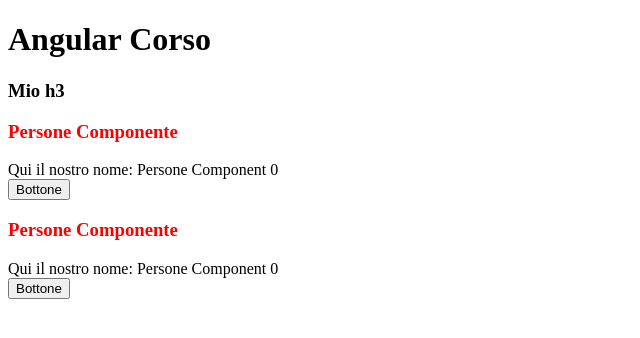
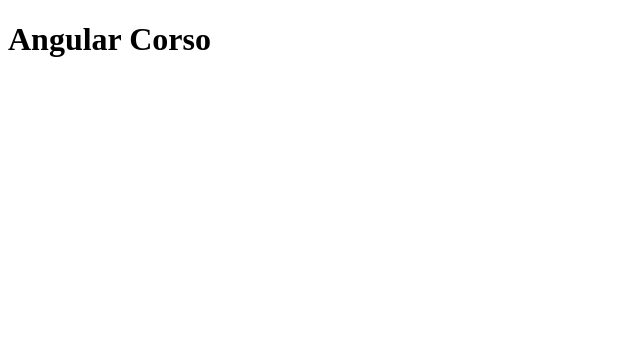
Before and after one commit to ironmanromeo/angular-corso, an Angular app: page / in a window 1280 px wide. Shown: the top 338 px of the page, without its empty margins (0-640 px from the left). Built offline with nearby package versions, Linux system fonts and the light colour scheme.

Commit message:
lezione 4 - reset progetto

```diff
--- a/src/app/app.component.html
+++ b/src/app/app.component.html
@@ -1,6 +1 @@
 <h1>Angular Corso</h1>
-
-<h3>Mio h3</h3>
-
-<persone></persone>
-<persone></persone>
--- a/src/app/app.module.ts
+++ b/src/app/app.module.ts
@@ -3,7 +3,6 @@ import { BrowserModule } from '@angular/platform-browser';
 
 import { AppRoutingModule } from './app-routing.module';
 import { AppComponent } from './app.component';
-import { PersoneComponent } from '../persone/persone.component'
 
 import './training_javascript'
 import './training_typescript'
@@ -11,7 +10,6 @@ import './training_typescript'
 @NgModule({
   declarations: [
     AppComponent,
-    PersoneComponent
   ],
   imports: [
     BrowserModule,
--- a/src/persone/persone.component.css
+++ /dev/null
@@ -1,3 +0,0 @@
-h3 {
-    color:red
-}
--- a/src/persone/persone.component.html
+++ /dev/null
@@ -1,3 +0,0 @@
-<h3>Persone Componente</h3>
-<div>Qui il nostro nome: {{ nomePagina }} {{ contatore }}</div>
-<button (click)="incContatore()" [disabled]="disabilitato">Bottone</button>
--- a/src/persone/persone.component.ts
+++ /dev/null
@@ -1,24 +0,0 @@
-import { Component } from "@angular/core"
-
-@Component({
-    selector:"persone",
-    templateUrl:"./persone.component.html",
-    styleUrls:["./persone.component.css"]
-})
-export class PersoneComponent {
-
-    nomePagina = "Persone Component"
-    disabilitato = true
-    contatore = 0
-
-    constructor() {
-        setTimeout(() => {
-            this.disabilitato = false
-        }, 1000)
-    }
-
-    incContatore() {
-        this.contatore++
-    }
-
-}
```
